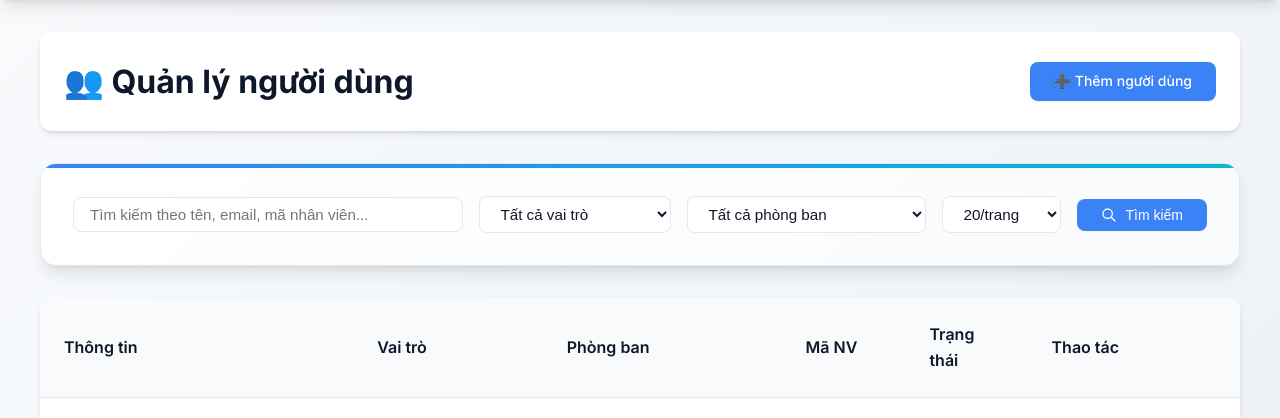
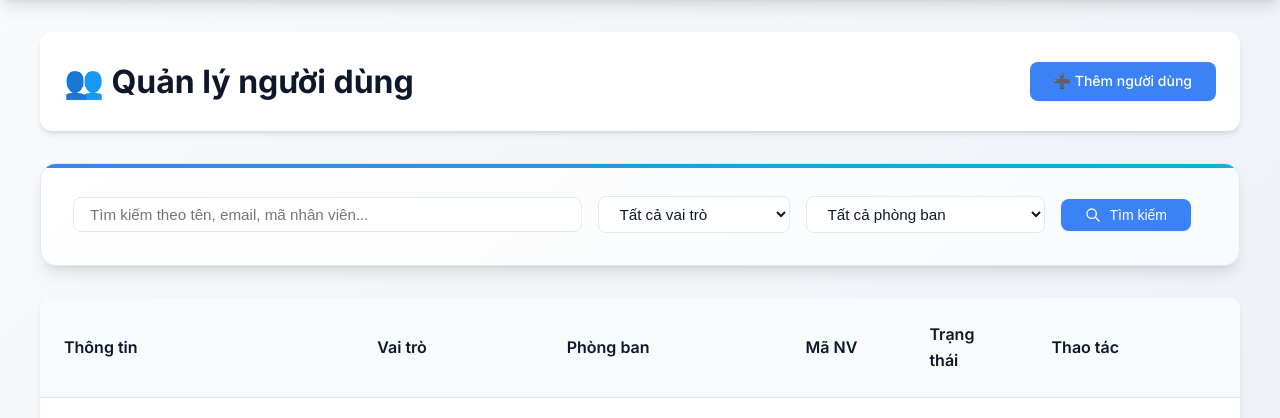
Before and after one commit to dungnt1702/NOV-RECO, a Django app: page /users/ in a window 1280 px wide. Shown: the part 64-482 px from the top of the page. Run offline with Django 5.2, Linux system fonts and the light colour scheme; a user stored in the database is signed in; data comes from the database, SQL or seed files in the repository.

Commit message:
fix: Remove duplicate page size selector from user_list.html
🧹 Clean Up User List Template:

🗑️ Removed Duplicate:
- Removed old page-size-select from user_list.html template
- Component pagination already has page size selector
- Eliminates duplicate page size controls

✅ Benefits:
- No more duplicate page size selectors
- Cleaner template structure
- Consistent with pagination component
- Better user experience

🚀 Result:
- /users/ now has single, clean pagination component
- No conflicts between old and new page size selectors
- Unified pagination experience across all pages

```diff
--- a/templates/users/user_list.html
+++ b/templates/users/user_list.html
@@ -38,12 +38,6 @@
               {{ dept.name }}
             </option>
           {% endfor %}
-        </select>
-        <select name="page_size" class="form-control page-size-select">
-          <option value="10" {% if page_size == 10 %}selected{% endif %}>10/trang</option>
-          <option value="20" {% if page_size == 20 %}selected{% endif %}>20/trang</option>
-          <option value="50" {% if page_size == 50 %}selected{% endif %}>50/trang</option>
-          <option value="100" {% if page_size == 100 %}selected{% endif %}>100/trang</option>
         </select>
         <button type="submit" class="btn btn-search">
           <svg class="w-4 h-4" fill="none" stroke="currentColor" viewBox="0 0 24 24">
```
